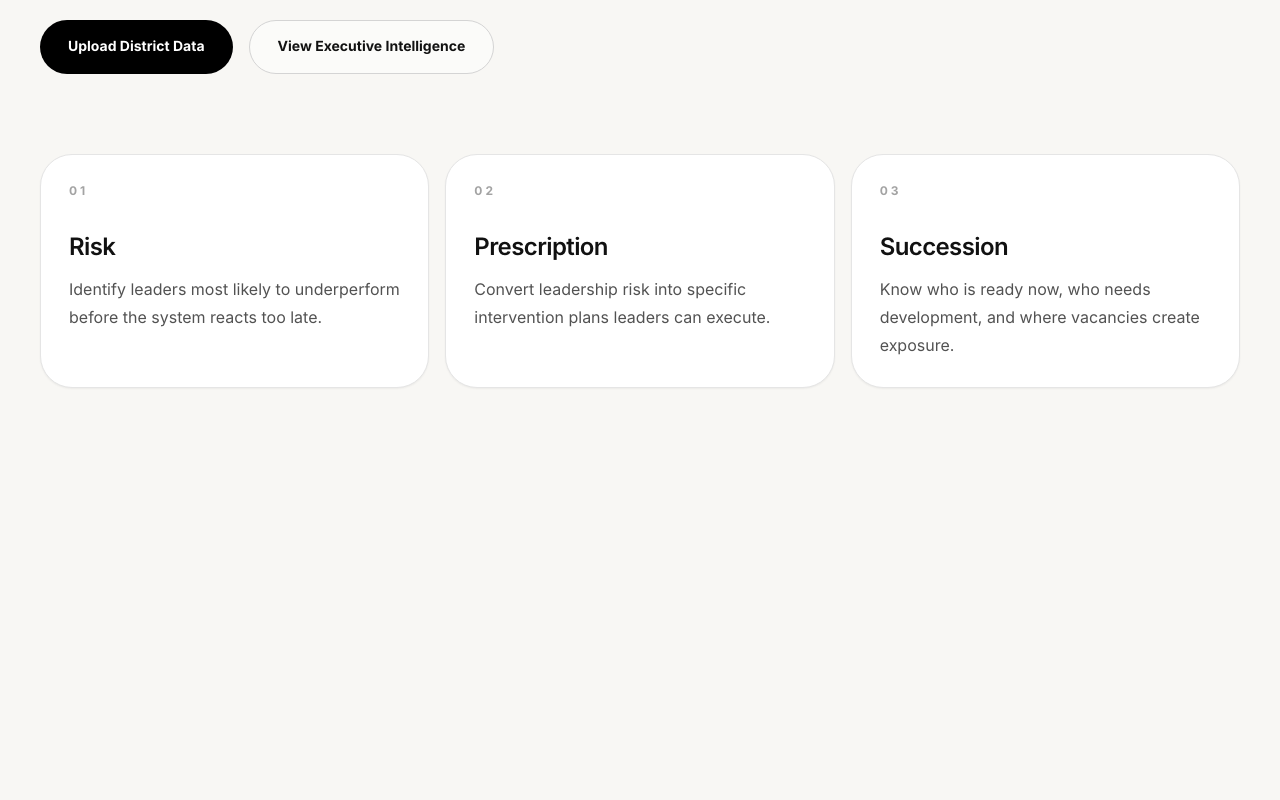
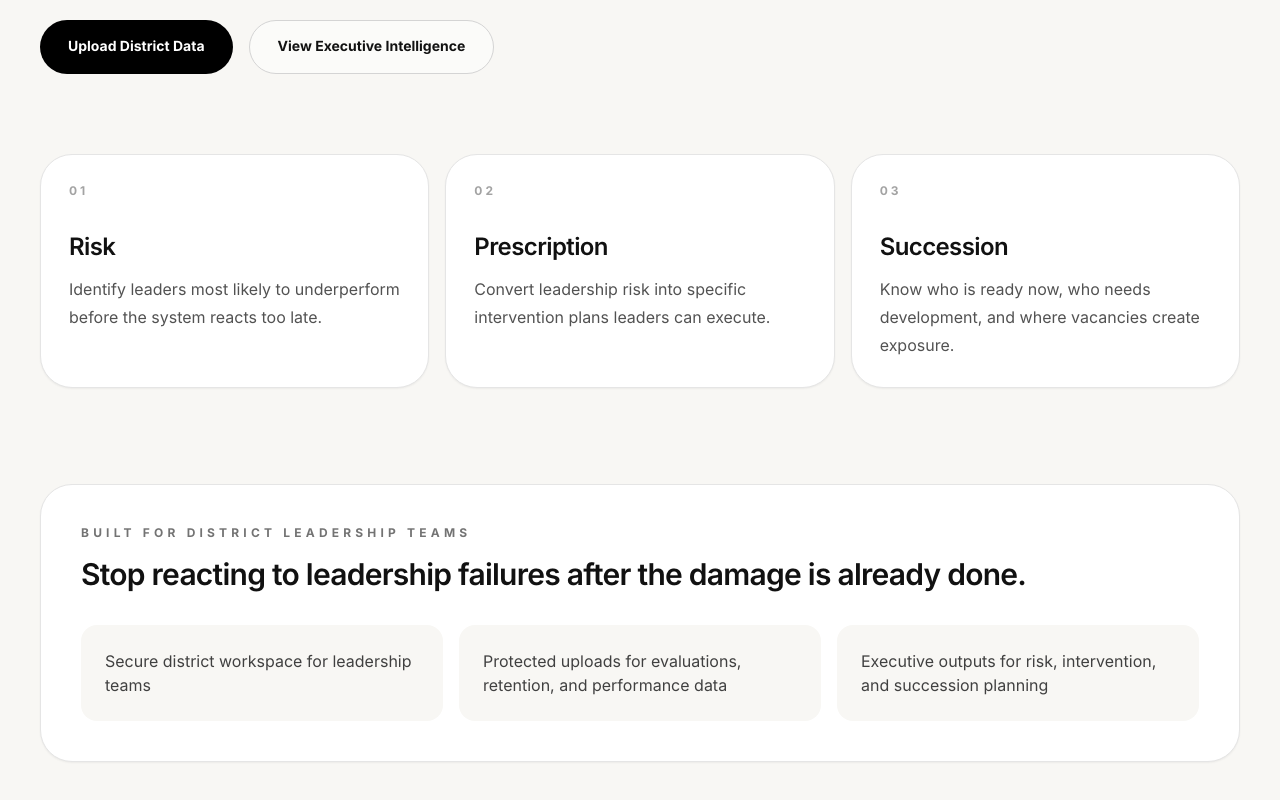
Before and after one commit to jmarc296-jpg/instructional-leadership-practice, a Next.js app: page / in a window 1280 px wide. Shown: the part 568-1368 px from the top of the page. Before the commit the page ends 1036 px from the top, so only its background shows below. Built offline with nearby package versions, Linux system fonts and the light colour scheme.

Commit message:
Increase homepage trust density

```diff
--- a/app/page.tsx
+++ b/app/page.tsx
@@ -1,21 +1,15 @@
 import Link from "next/link";
 
 const pillars = [
-  {
-    label: "01",
-    title: "Risk",
-    body: "Identify leaders most likely to underperform before the system reacts too late."
-  },
-  {
-    label: "02",
-    title: "Prescription",
-    body: "Convert leadership risk into specific intervention plans leaders can execute."
-  },
-  {
-    label: "03",
-    title: "Succession",
-    body: "Know who is ready now, who needs development, and where vacancies create exposure."
-  }
+  { label: "01", title: "Risk", body: "Identify leaders most likely to underperform before the system reacts too late." },
+  { label: "02", title: "Prescription", body: "Convert leadership risk into specific intervention plans leaders can execute." },
+  { label: "03", title: "Succession", body: "Know who is ready now, who needs development, and where vacancies create exposure." }
+];
+
+const trustSignals = [
+  "Secure district workspace for leadership teams",
+  "Protected uploads for evaluations, retention, and performance data",
+  "Executive outputs for risk, intervention, and succession planning"
 ];
 
 export default function HomePage() {
@@ -36,17 +30,11 @@ export default function HomePage() {
           </p>
 
           <div className="mt-10 flex flex-col gap-4 sm:flex-row">
-            <Link
-              href="/district-audit"
-              className="inline-flex items-center justify-center rounded-full bg-black px-7 py-4 text-sm font-bold text-white transition hover:bg-neutral-800"
-            >
+            <Link href="/district-audit" className="inline-flex items-center justify-center rounded-full bg-black px-7 py-4 text-sm font-bold text-white transition hover:bg-neutral-800">
               Upload District Data
             </Link>
 
-            <Link
-              href="/executive-intelligence"
-              className="inline-flex items-center justify-center rounded-full border border-neutral-300 bg-white/40 px-7 py-4 text-sm font-bold transition hover:border-black hover:bg-white"
-            >
+            <Link href="/executive-intelligence" className="inline-flex items-center justify-center rounded-full border border-neutral-300 bg-white/40 px-7 py-4 text-sm font-bold transition hover:border-black hover:bg-white">
               View Executive Intelligence
             </Link>
           </div>
@@ -54,22 +42,31 @@ export default function HomePage() {
 
         <div className="mt-20 grid gap-4 md:grid-cols-3">
           {pillars.map((pillar) => (
-            <article
-              key={pillar.title}
-              className="rounded-[2rem] border border-neutral-200 bg-white p-7 shadow-sm"
-            >
-              <p className="text-xs font-bold uppercase tracking-[0.25em] text-neutral-400">
-                {pillar.label}
-              </p>
-              <h2 className="mt-8 text-2xl font-semibold tracking-tight">
-                {pillar.title}
-              </h2>
-              <p className="mt-3 leading-7 text-neutral-600">
-                {pillar.body}
-              </p>
+            <article key={pillar.title} className="rounded-[2rem] border border-neutral-200 bg-white p-7 shadow-sm">
+              <p className="text-xs font-bold uppercase tracking-[0.25em] text-neutral-400">{pillar.label}</p>
+              <h2 className="mt-8 text-2xl font-semibold tracking-tight">{pillar.title}</h2>
+              <p className="mt-3 leading-7 text-neutral-600">{pillar.body}</p>
             </article>
           ))}
         </div>
+
+        <section className="mt-24 rounded-[2rem] border border-neutral-200 bg-white p-10 shadow-sm">
+          <p className="text-xs font-bold uppercase tracking-[0.35em] text-neutral-500">
+            Built for District Leadership Teams
+          </p>
+
+          <h2 className="mt-4 text-3xl font-semibold tracking-tight">
+            Stop reacting to leadership failures after the damage is already done.
+          </h2>
+
+          <div className="mt-8 grid gap-4 md:grid-cols-3">
+            {trustSignals.map((signal) => (
+              <div key={signal} className="rounded-2xl bg-[#f8f7f4] p-6 text-neutral-700">
+                {signal}
+              </div>
+            ))}
+          </div>
+        </section>
       </section>
     </main>
   );
```
